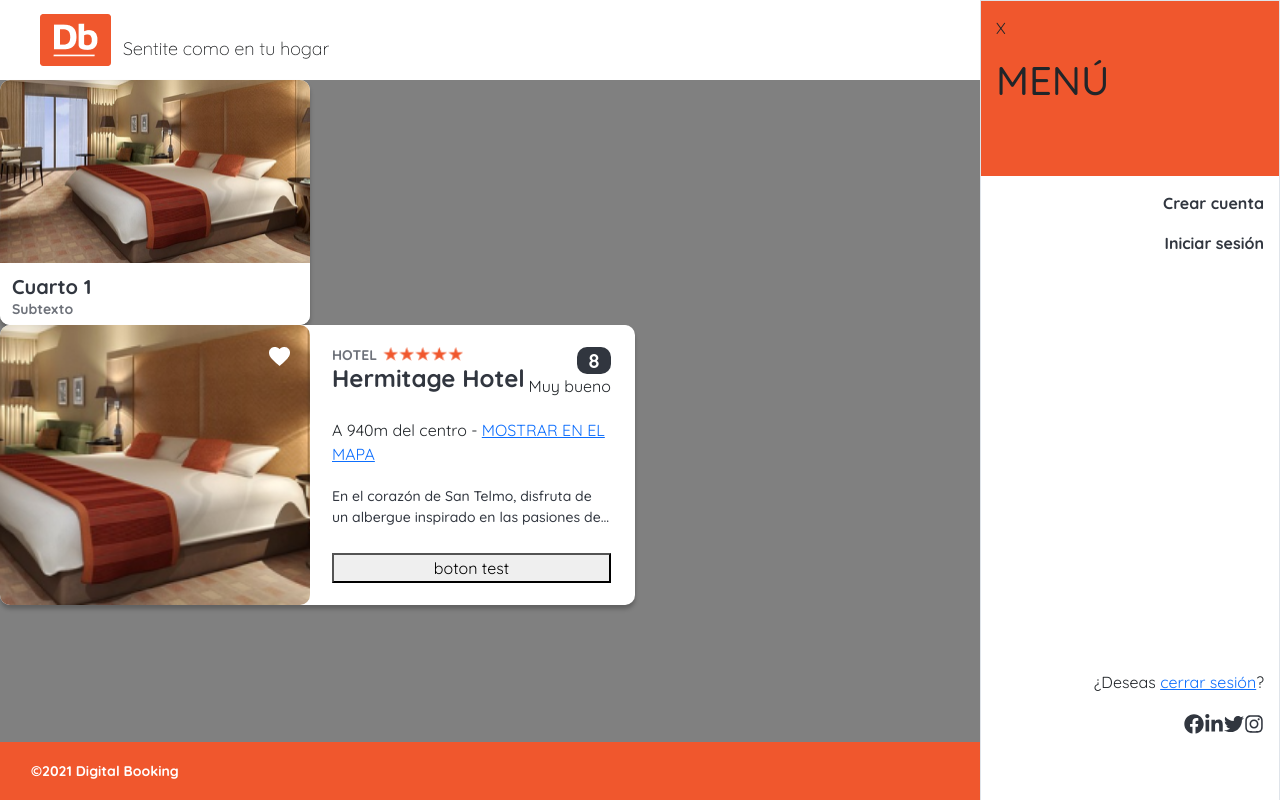
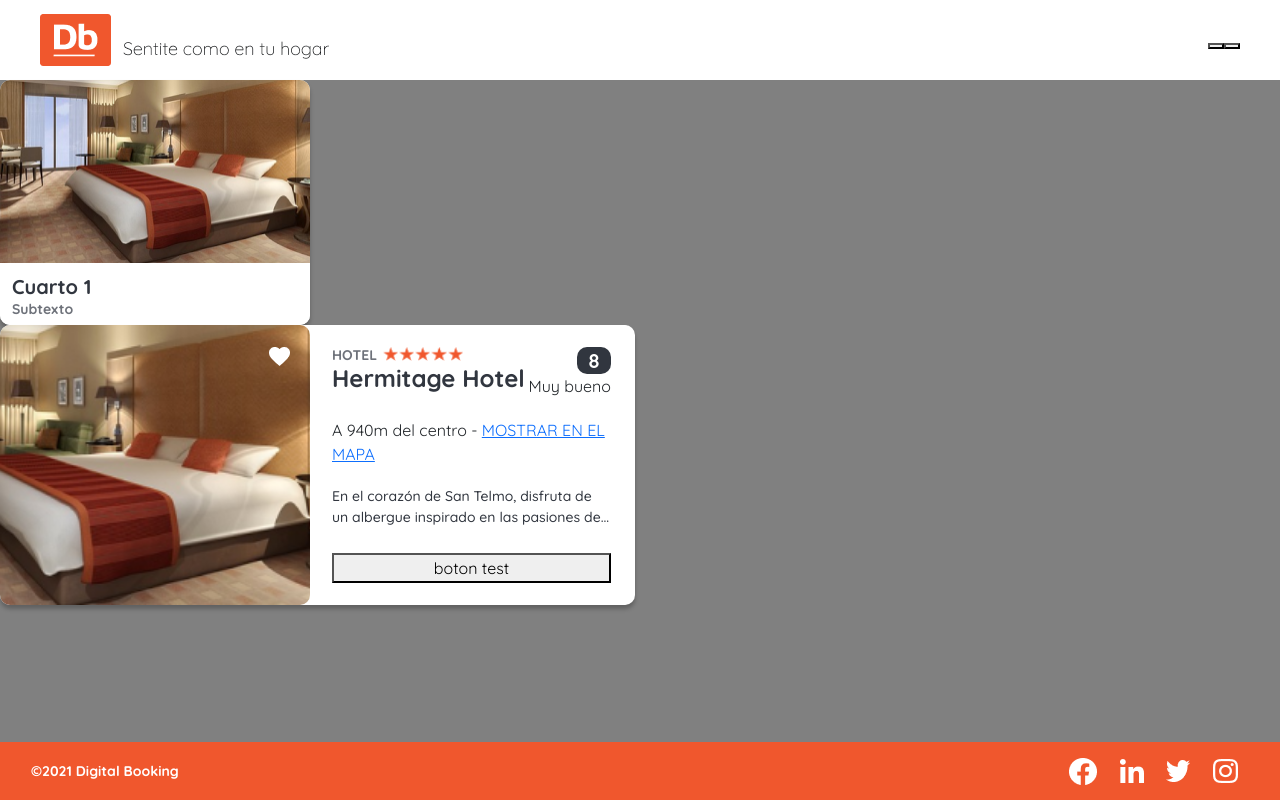
Before and after one commit to santinobch/digital-booking-6-frontend, a React (Create React App) app: page / in a window 1280 px wide. Built offline with nearby package versions, Linux system fonts and the light colour scheme.

Commit message:
Comento drawer

```diff
--- a/src/App/pages/home/home.js
+++ b/src/App/pages/home/home.js
@@ -7,7 +7,7 @@ export default function Home() {
         <main>
             <Card></Card>
             <RecommendedCard></RecommendedCard>
-            <Drawer></Drawer>
+            {/* <Drawer></Drawer> */}
         </main>
     );
 }
```
